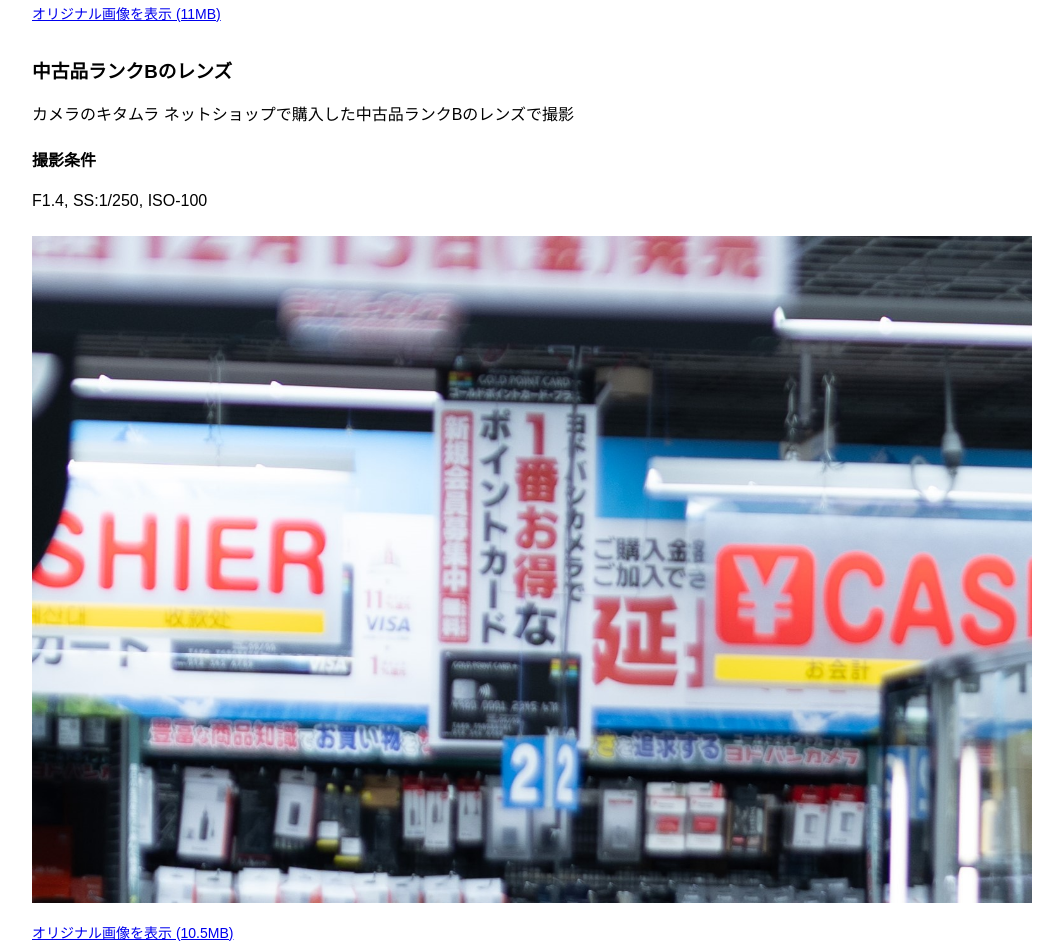
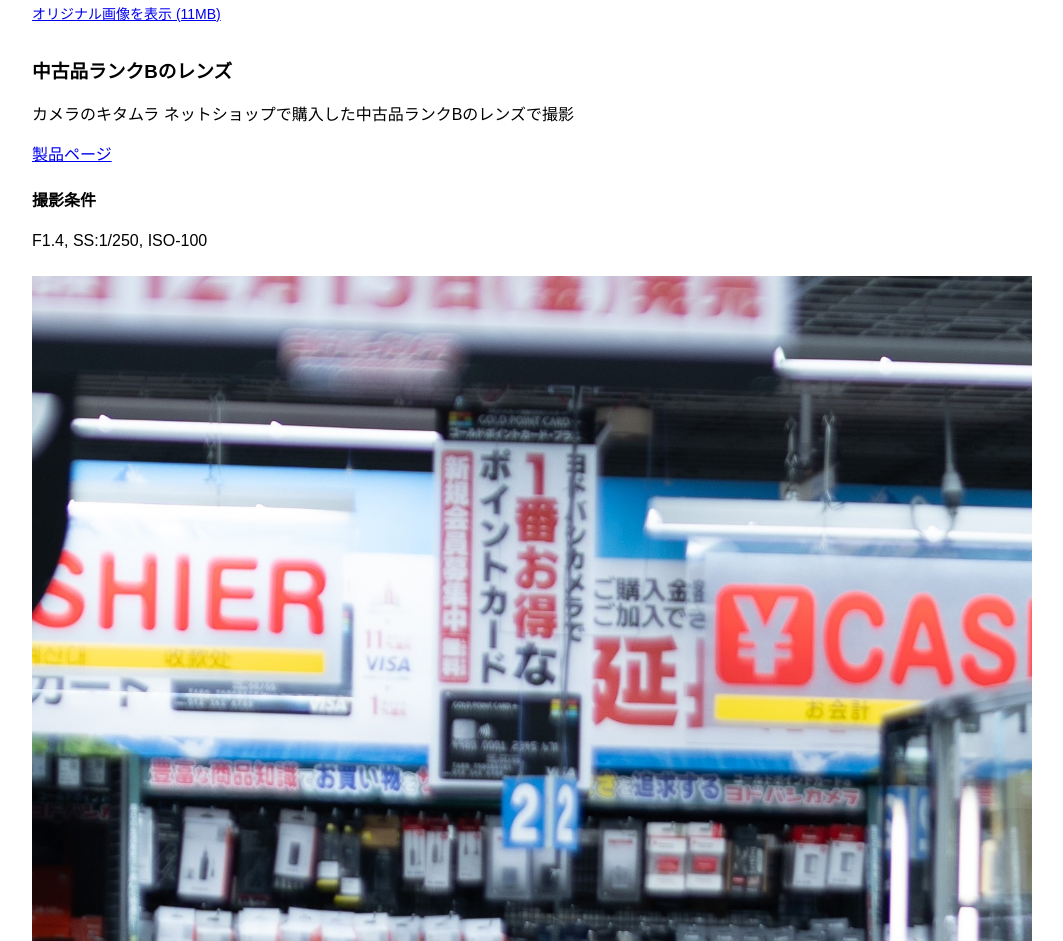
Before and after one commit to taiki0821/broken-lens, an Astro site: page / in a window 1280 px wide. Shown: the part 977-1918 px from the top of the page, without its empty margins (128-1191 px from the left). Built offline with nearby package versions, Linux system fonts and the light colour scheme; Astro itself is replaced by a stand-in of ours.

Commit message:
製品リンク追加

```diff
--- a/src/components/Welcome.astro
+++ b/src/components/Welcome.astro
@@ -94,6 +94,12 @@
       <h3>中古品ランクBのレンズ</h3>
       <p>
         カメラのキタムラ ネットショップで購入した中古品ランクBのレンズで撮影
+      </p>
+      <p>
+        <a
+          href="https://shop.kitamura.jp/ec/used/2442380013306"
+          target="_blank"
+          rel="noopener noreferrer">製品ページ</a>
       </p>
       <h4>撮影条件</h4>
       <p>F1.4, SS:1/250, ISO-100</p>
```
